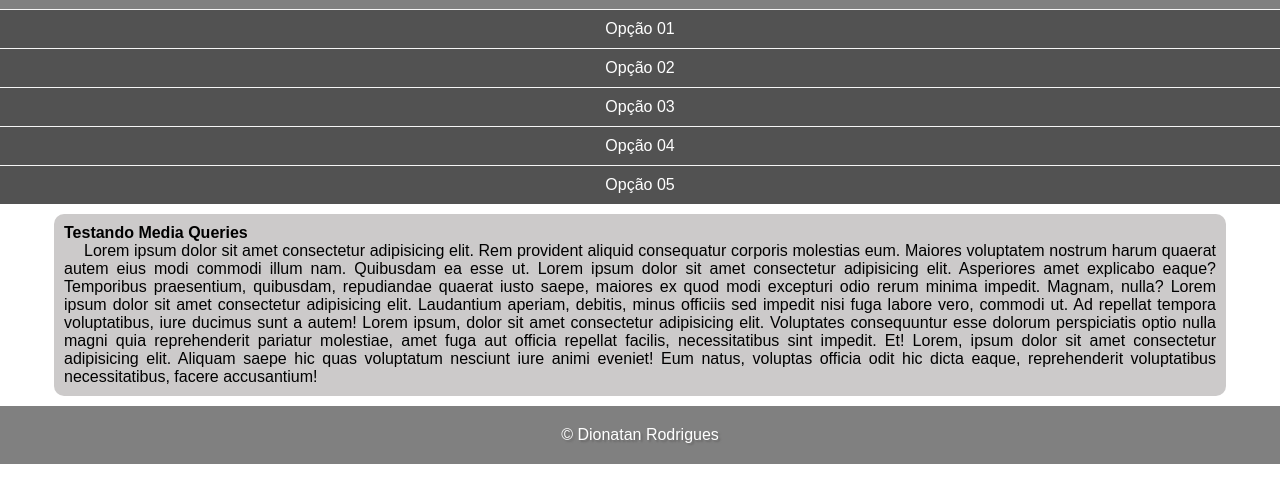
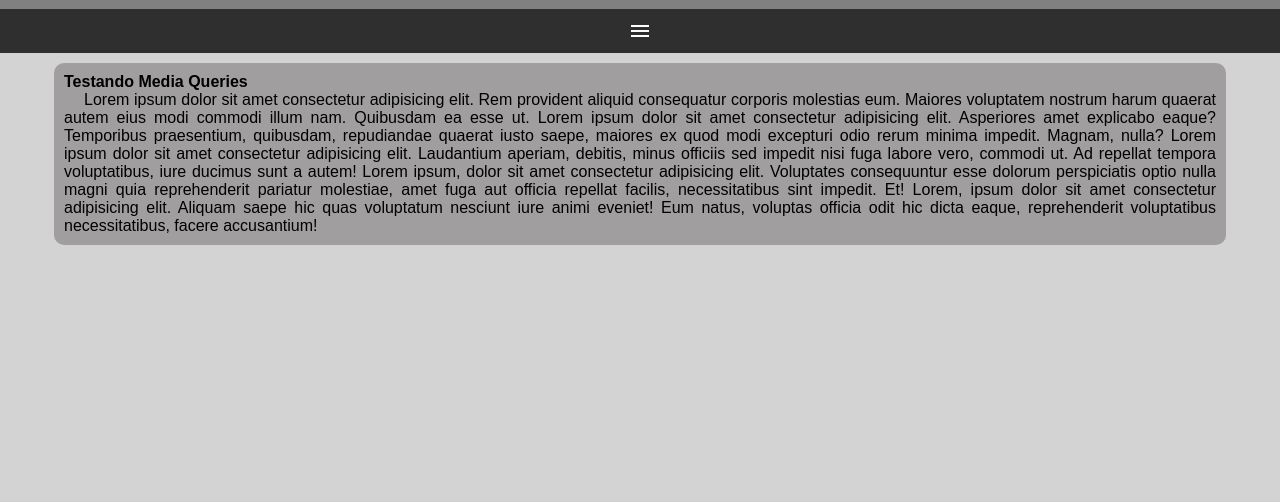
Before and after one commit to Dionatan2019Rodrigues/Curso-html5-css3, a plain HTML site: page menu_hamburguinho/index.html in a window 1280 px wide. Shown: the part 48-550 px from the top of the page. Drawn offline with Linux system fonts and the light colour scheme.

Commit message:
treeinee

```diff
--- a/menu_hamburguinho/estilos/style.css
+++ b/menu_hamburguinho/estilos/style.css
@@ -17,6 +17,22 @@ h1 {
     text-align: center;
     padding: 10px;
 }
+i#burguer{
+    background-color: rgb(48, 47, 47);
+    display: block;
+    color: white;
+    text-align: center;
+    padding: 10px;
+}
+
+i#burguer:hover{
+    background-color: white;
+    color: black;
+    cursor: pointer;
+}
+menu{
+    display: none;
+}
 menu ul li a{
     color: white;
     text-decoration: none;
@@ -28,13 +44,17 @@ menu ul li a{
 }
 menu ul li a:hover{
     background-color: grey;
+    cursor: default;
+}
+body{
+    background-color: lightgray;
 }
 main{
     margin: 10px;
 }
 article{
     width: 90vw;
-    background-color: rgb(204, 202, 202);
+    background-color: rgb(160, 158, 158);
     border-radius: 10px;
     padding: 10px;
     margin: auto;
--- a/menu_hamburguinho/index.html
+++ b/menu_hamburguinho/index.html
@@ -6,11 +6,14 @@
     <meta name="viewport" content="width=device-width, initial-scale=1.0">
     <title>Menu Hamburguinho</title>
     <link rel="stylesheet" href="estilos/style.css">
+    <link href="https://fonts.googleapis.com/icon?family=Material+Icons"
+      rel="stylesheet">
 </head>
 <body>
     <header>
         <h1>Mobile First Hamburguinho</h1>
-        <menu>
+        <i id="burguer" class="material-icons" onclick="clickMenu()">menu</i>
+        <menu id="itens">
             <ul>
                 <li><a href="#">Opção 01</a></li>
                 <li><a href="#">Opção 02</a></li>
@@ -26,8 +29,15 @@
             <p>Lorem ipsum dolor sit amet consectetur adipisicing elit. Rem provident aliquid consequatur corporis molestias eum. Maiores voluptatem nostrum harum quaerat autem eius modi commodi illum nam. Quibusdam ea esse ut. Lorem ipsum dolor sit amet consectetur adipisicing elit. Asperiores amet explicabo eaque? Temporibus praesentium, quibusdam, repudiandae quaerat iusto saepe, maiores ex quod modi excepturi odio rerum minima impedit. Magnam, nulla? Lorem ipsum dolor sit amet consectetur adipisicing elit. Laudantium aperiam, debitis, minus officiis sed impedit nisi fuga labore vero, commodi ut. Ad repellat tempora voluptatibus, iure ducimus sunt a autem! Lorem ipsum, dolor sit amet consectetur adipisicing elit. Voluptates consequuntur esse dolorum perspiciatis optio nulla magni quia reprehenderit pariatur molestiae, amet fuga aut officia repellat facilis, necessitatibus sint impedit. Et! Lorem, ipsum dolor sit amet consectetur adipisicing elit. Aliquam saepe hic quas voluptatum nesciunt iure animi eveniet! Eum natus, voluptas officia odit hic dicta eaque, reprehenderit voluptatibus necessitatibus, facere accusantium!</p>
         </article>
     </main>
-    <footer>
-        <p> &copy; Dionatan Rodrigues</p>
-    </footer>
+    <script>
+        function clickMenu(){
+            if(itens.style.display == 'block')
+                itens.style.display = 'none'
+            else
+                itens.style.display = 'block'
+
+        }
+
+    </script>
 </body>
 </html>
```
